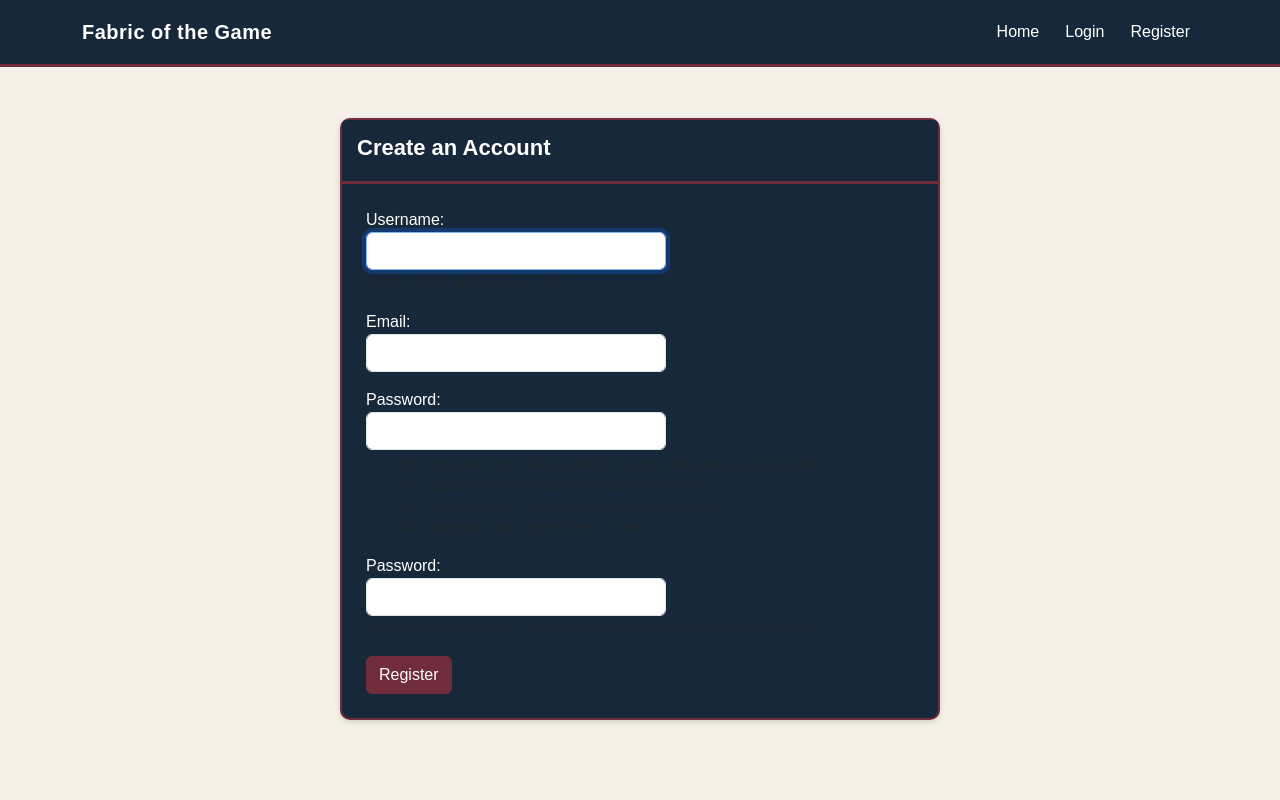
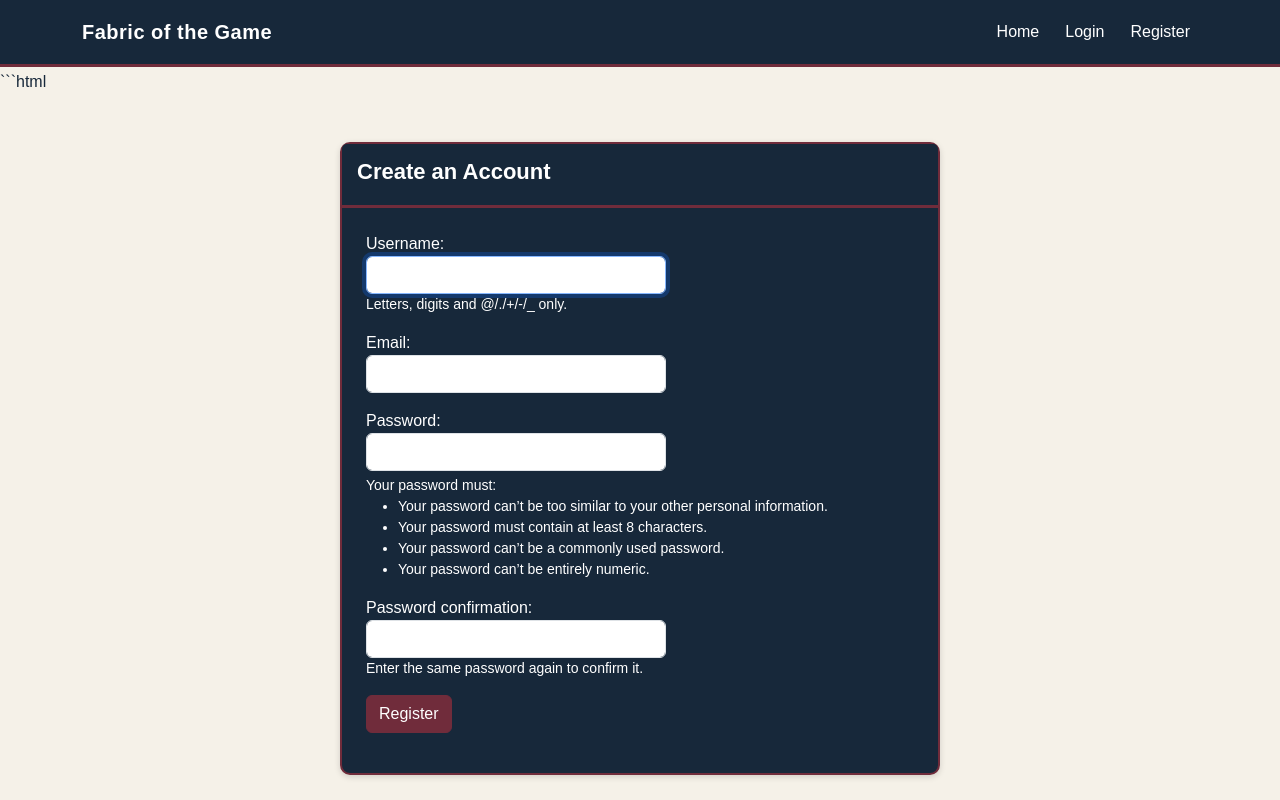
Before and after one commit to domfoster1/fabric_of_the_game, a Django app: page /my-collection/register/ in a window 1280 px wide. Run offline with Django 4.2, Linux system fonts and the light colour scheme.

Commit message:
Improve registration password guidance styling

````diff
--- a/templates/registration/register.html
+++ b/templates/registration/register.html
@@ -1,4 +1,4 @@
-
+```html
 {% extends 'base.html' %}
 
 {% block content %}
@@ -25,7 +25,7 @@
                     {{ form.username.label_tag }}
                     {{ form.username }}
 
-                    <small class="form-text text-muted">
+                    <small class="form-text" style="color: #FFFFFF;">
                         Letters, digits and @/./+/-/_ only.
                     </small>
 
@@ -44,24 +44,25 @@
                     {{ form.password1.label_tag }}
                     {{ form.password1 }}
 
-                    <div class="form-text text-muted">
+                    <div class="form-text" style="color: #FFFFFF;">
+                        Your password must:
                         {{ form.password1.help_text|safe }}
                     </div>
 
                     {{ form.password1.errors }}
                 </div>
 
-                <!-- Password field -->
-                    <div class="mb-3">
-                        {{ form.password1.label_tag }}
-                        {{ form.password1 }}
+                <!-- Password confirmation field -->
+                <div class="mb-3">
+                    {{ form.password2.label_tag }}
+                    {{ form.password2 }}
 
-                        <small class="form-text text-muted">
-                            Use at least 8 characters. Avoid common or entirely numeric passwords.
-                        </small>
+                    <small class="form-text" style="color: #FFFFFF;">
+                        Enter the same password again to confirm it.
+                    </small>
 
-                        {{ form.password1.errors }}
-                    </div>
+                    {{ form.password2.errors }}
+                </div>
 
                 <!-- Submit the registration form -->
                 <button type="submit" class="btn btn-comment">
````
